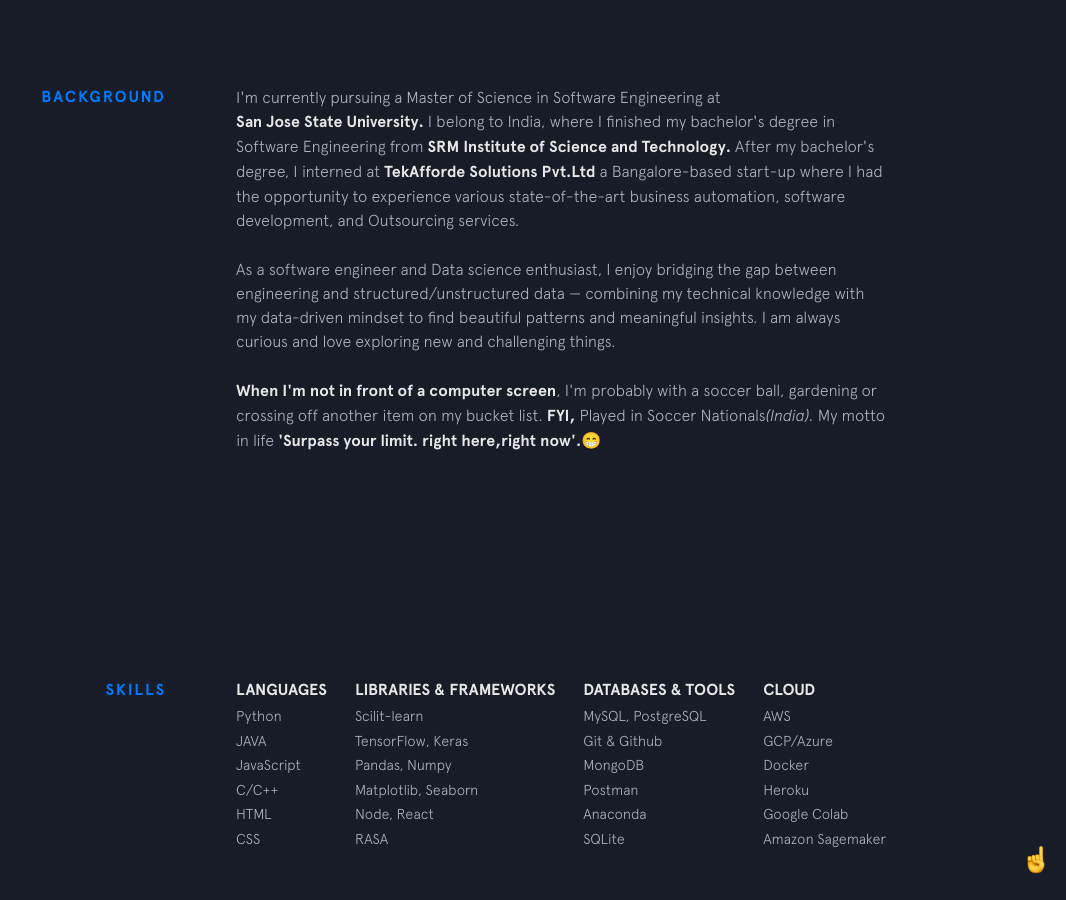
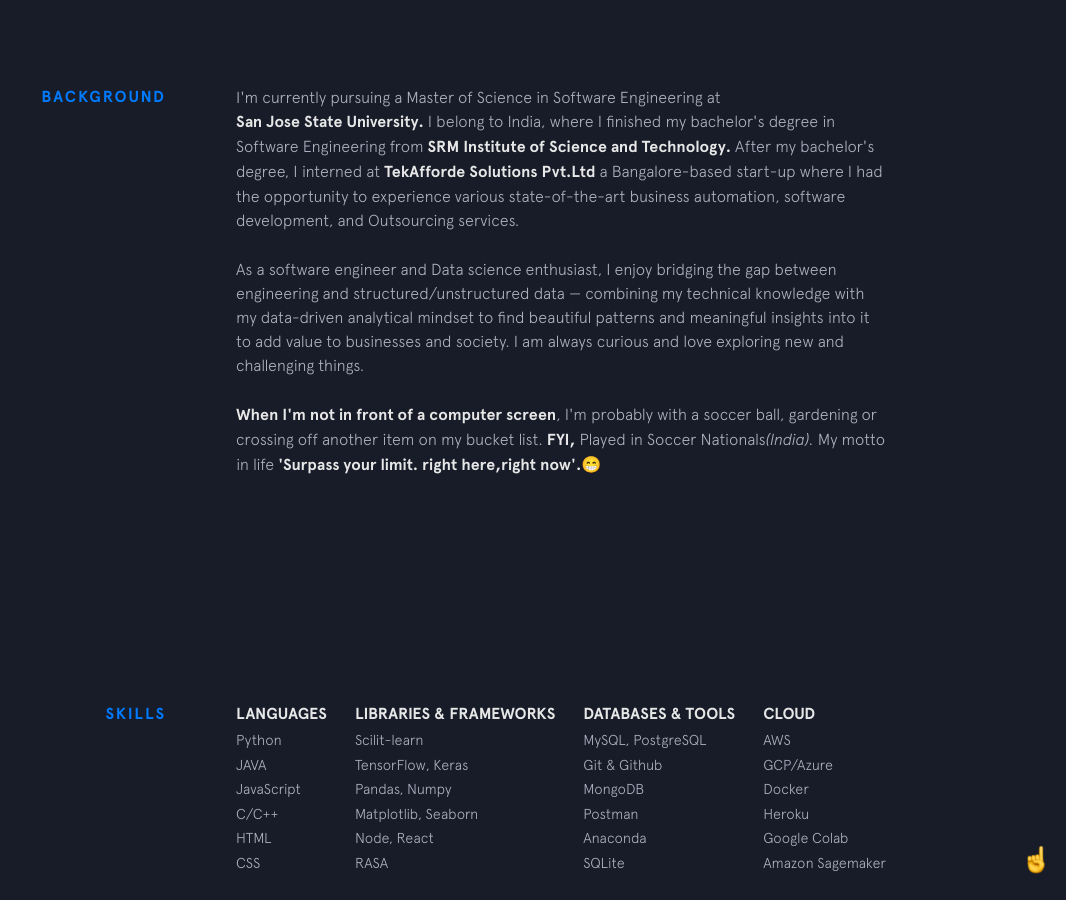
Before and after one commit to JanaarthanaHarri/v2, a Jekyll site: the page built from index.html, in a window 1280 px wide and 900 px high, scrolled down 915 px. Shown: the whole window, without its empty margins (214-1280 px from the left). Built offline with Jekyll 4.4.1, drawn with Linux system fonts in a browser that asks for light colours; nearby versions of some CDN libraries.

Commit message:
bg update

```diff
--- a/_includes/background.html
+++ b/_includes/background.html
@@ -10,8 +10,8 @@
     </p>
 
     <p>
-      As a software engineer and Data science enthusiast, I enjoy bridging the gap between engineering and structured/unstructured data &mdash; combining my technical knowledge with my data-driven mindset to find beautiful patterns and meaningful insights.
-      I am always curious and love exploring new and challenging things.
+      As a software engineer and Data science enthusiast, I enjoy bridging the gap between engineering and structured/unstructured data &mdash; combining my technical knowledge with my data-driven analytical mindset
+      to find beautiful patterns and meaningful insights into it to add value to businesses and society. I am always curious and love exploring new and challenging things.
     </p>
 
     <p>
```
